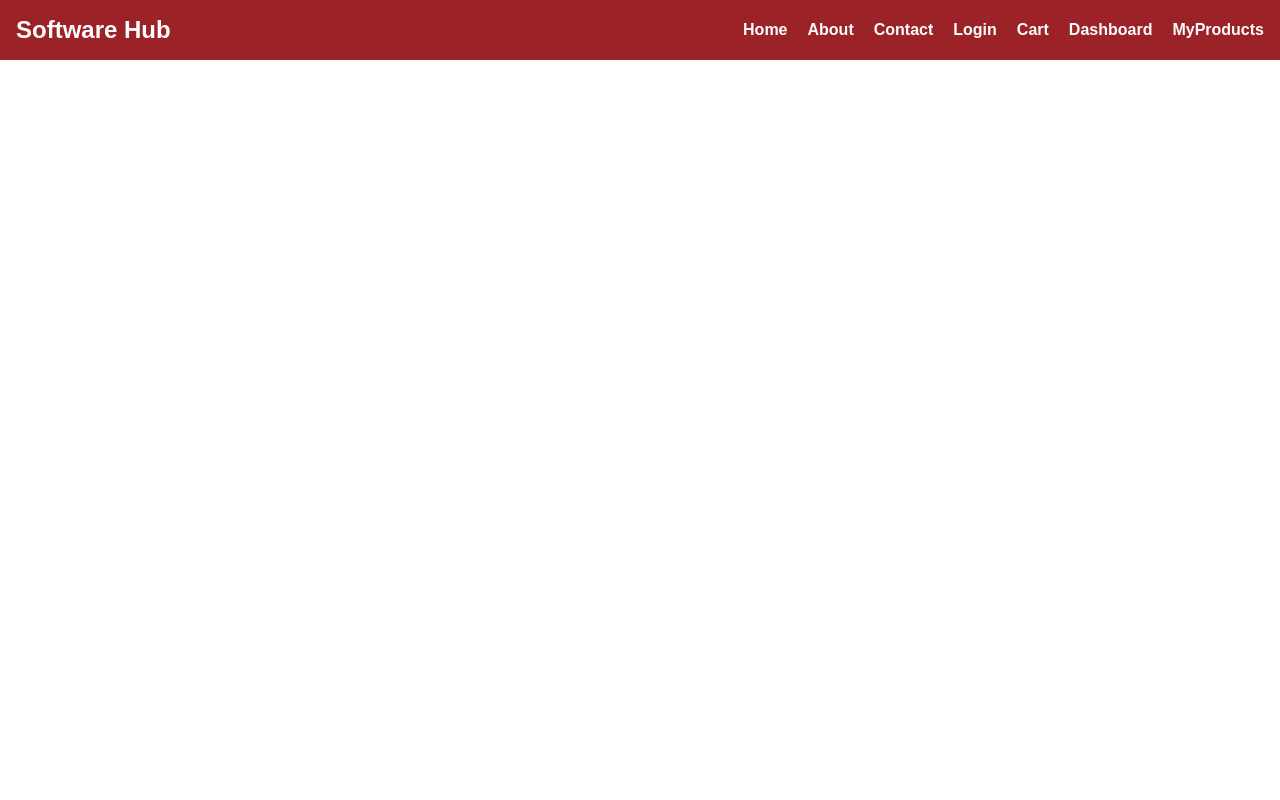
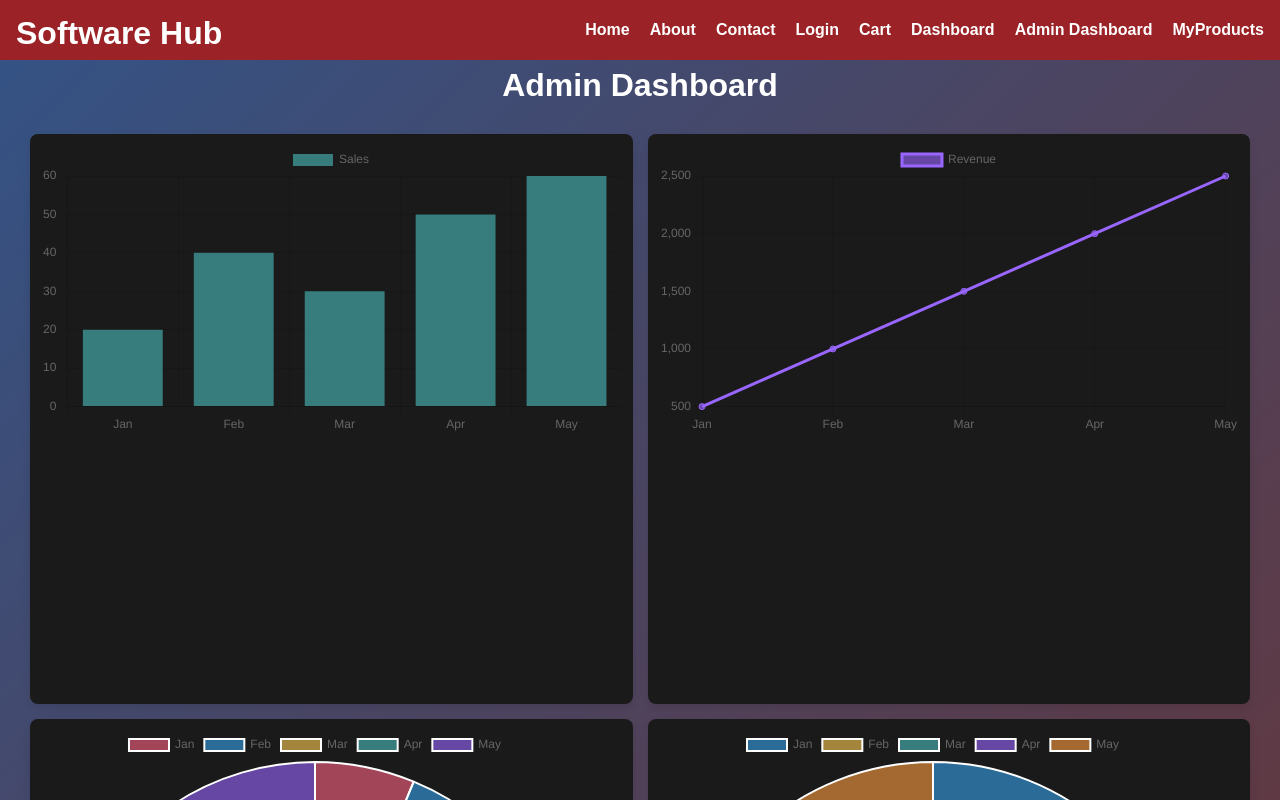
Before and after one commit to BalajiRavindaran/SoftHub, a React (Create React App) app: page /admindashboard in a window 1280 px wide. Shown: the top 800 px of the page. Built offline with nearby package versions, Linux system fonts and the light colour scheme.

Commit message:
CSD-28: Completed

```diff
--- a/package.json
+++ b/package.json
@@ -10,6 +10,7 @@
     "aws-amplify": "^6.6.0",
     "aws-sdk": "^2.1691.0",
     "axios": "^1.7.7",
+    "chart.js": "^4.4.6",
     "react": "^18.3.1",
     "react-chartjs-2": "^5.2.0",
     "react-dom": "^18.3.1",
--- a/src/App.js
+++ b/src/App.js
@@ -12,6 +12,7 @@ import ProductDetails from './pages/ProductDetails';
 import AnalyticsPage from './components/AnalyticsPage';
 import MyProducts from './pages/MyProducts';
 import ProductForm from './pages/ProductForm';
+import AdminAnalyticsPage from './pages/AdminAnalyticsPage';
 
 function App() {
   return (
@@ -29,6 +30,7 @@ function App() {
         <Route path="/myproducts" element={<MyProducts />} />
         <Route path="/provider/add-software" element={<ProductForm isEditMode={false} />} />
         <Route path="/provider/edit-software/:productId" element={<ProductForm isEditMode={true} />} />
+        <Route path="/admindashboard" element={<AdminAnalyticsPage />} />
       </Routes>
     </Router>
   );
--- a/src/components/Navbar.js
+++ b/src/components/Navbar.js
@@ -48,6 +48,9 @@ const Navbar = () => {
             <Link to="/dashboard" onClick={closeMenu}>Dashboard</Link>
           </li>
           <li>
+            <Link to="/admindashboard" onClick={closeMenu}>Admin Dashboard</Link>
+          </li>
+          <li>
             <Link to="/myproducts" onClick={closeMenu}>MyProducts</Link>
           </li>
         </ul>
--- /dev/null
+++ b/src/pages/AdminAnalyticsPage.css
@@ -0,0 +1,49 @@
+.analytics-page {
+    padding: 40px 20px;
+  }
+
+  h2 {
+    text-align: center;
+    font-size: 2rem;
+    margin-bottom: 20px;
+    color: #ffffff;
+  }
+
+  /* 2x2 grid layout for desktop */
+  .grid-container {
+    display: grid;
+    grid-template-columns: repeat(2, 1fr);
+    gap: 15px; /* Reduced gap */
+    padding: 10px;
+  }
+
+  /* Smaller chart container */
+  .chart-container {
+    background-color: #1a1a1a;
+    border-radius: 8px;
+    padding: 10px; /* Reduced padding */
+    box-shadow: 0 4px 8px rgba(0, 0, 0, 0.1);
+    opacity: 0;
+    transform: translateY(20px);
+    animation: fadeInUp 0.6s forwards;
+    height: 550px; /* Fixed height for consistency */
+  }
+
+  /* Animation for fade-in effect */
+  @keyframes fadeInUp {
+    to {
+      opacity: 1;
+      transform: translateY(0);
+    }
+  }
+
+  /* Media query for mobile */
+  @media (max-width: 768px) {
+    .grid-container {
+      grid-template-columns: 1fr;
+    }
+
+    .chart-container {
+      height: 150px; /* Smaller height for mobile */
+    }
+  }
--- /dev/null
+++ b/src/pages/AdminAnalyticsPage.js
@@ -0,0 +1,125 @@
+// src/components/AdminAnalyticsPage.js
+import React, { useEffect, useRef } from 'react';
+import Chart from 'chart.js/auto';
+import './AdminAnalyticsPage.css';
+
+const AdminAnalyticsPage = () => {
+  const salesChartRef = useRef(null);
+  const revenueChartRef = useRef(null);
+  const usersChartRef = useRef(null);
+  const trafficChartRef = useRef(null); // New chart for traffic
+
+  // Sample data for demonstration
+  const labels = ["Jan", "Feb", "Mar", "Apr", "May"];
+  const salesData = [20, 40, 30, 50, 60];
+  const revenueData = [500, 1000, 1500, 2000, 2500];
+  const usersData = [5, 15, 10, 20, 30];
+  const trafficData = [300, 400, 500, 700, 600]; // Data for traffic
+
+  const destroyChart = (chartRef) => {
+    if (chartRef.current) {
+      chartRef.current.destroy();
+    }
+  };
+
+  useEffect(() => {
+    // Sales Chart
+    destroyChart(salesChartRef);
+    salesChartRef.current = new Chart(document.getElementById("salesChart"), {
+      type: 'bar',
+      data: {
+        labels,
+        datasets: [
+          {
+            label: 'Sales',
+            data: salesData,
+            backgroundColor: 'rgba(75, 192, 192, 0.6)',
+          },
+        ],
+      },
+    });
+
+    // Revenue Chart
+    destroyChart(revenueChartRef);
+    revenueChartRef.current = new Chart(document.getElementById("revenueChart"), {
+      type: 'line',
+      data: {
+        labels,
+        datasets: [
+          {
+            label: 'Revenue',
+            data: revenueData,
+            backgroundColor: 'rgba(153, 102, 255, 0.6)',
+            borderColor: 'rgba(153, 102, 255, 1)',
+            fill: false,
+          },
+        ],
+      },
+    });
+
+    // Users Chart
+    destroyChart(usersChartRef);
+    usersChartRef.current = new Chart(document.getElementById("usersChart"), {
+      type: 'pie',
+      data: {
+        labels,
+        datasets: [
+          {
+            label: 'Users',
+            data: usersData,
+            backgroundColor: [
+              'rgba(255, 99, 132, 0.6)',
+              'rgba(54, 162, 235, 0.6)',
+              'rgba(255, 206, 86, 0.6)',
+              'rgba(75, 192, 192, 0.6)',
+              'rgba(153, 102, 255, 0.6)'
+            ],
+          },
+        ],
+      },
+    });
+
+    // Traffic Chart (new)
+    destroyChart(trafficChartRef);
+    trafficChartRef.current = new Chart(document.getElementById("trafficChart"), {
+      type: 'doughnut',
+      data: {
+        labels,
+        datasets: [
+          {
+            label: 'Traffic',
+            data: trafficData,
+            backgroundColor: [
+              'rgba(54, 162, 235, 0.6)',
+              'rgba(255, 206, 86, 0.6)',
+              'rgba(75, 192, 192, 0.6)',
+              'rgba(153, 102, 255, 0.6)',
+              'rgba(255, 159, 64, 0.6)'
+            ],
+          },
+        ],
+      },
+    });
+
+    return () => {
+      destroyChart(salesChartRef);
+      destroyChart(revenueChartRef);
+      destroyChart(usersChartRef);
+      destroyChart(trafficChartRef);
+    };
+  }, []);
+
+  return (
+    <div className="analytics-page">
+      <h2>Admin Dashboard</h2>
+      <div className="grid-container">
+        <div className="chart-container animated"><canvas id="salesChart"></canvas></div>
+        <div className="chart-container animated"><canvas id="revenueChart"></canvas></div>
+        <div className="chart-container animated"><canvas id="usersChart"></canvas></div>
+        <div className="chart-container animated"><canvas id="trafficChart"></canvas></div>
+      </div>
+    </div>
+  );
+};
+
+export default AdminAnalyticsPage;
```
Also changed, not shown: 1 other file (tests, documents, lock files or other folders).
